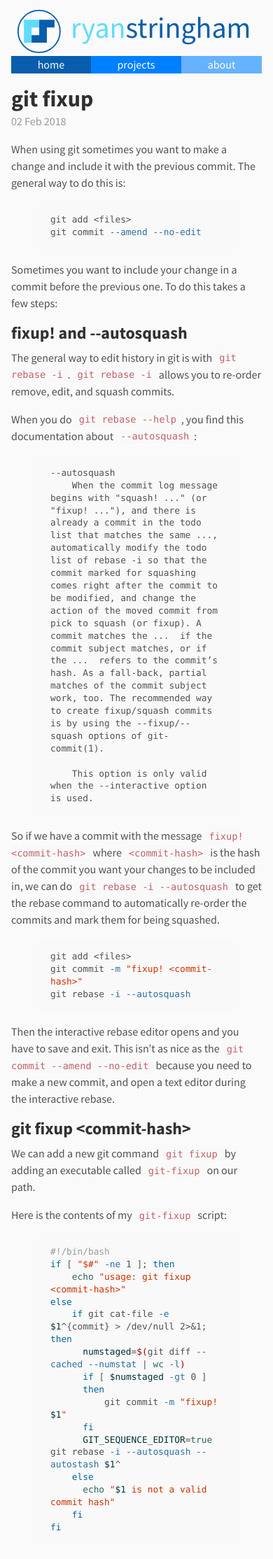
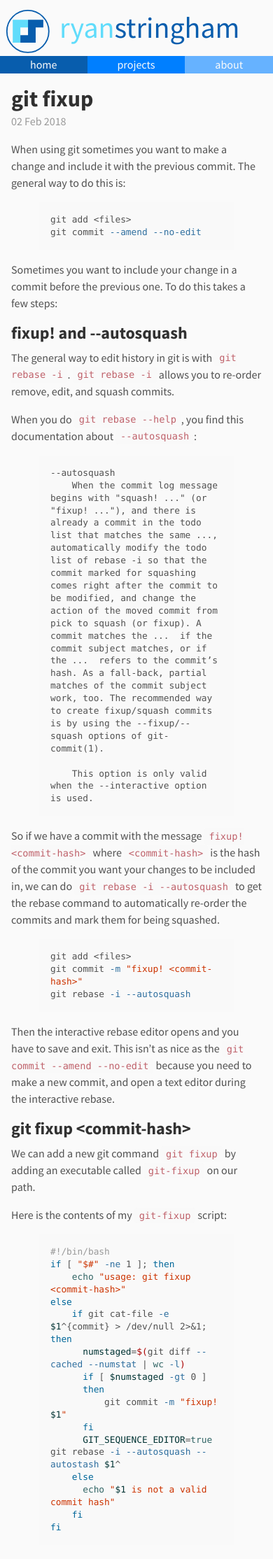
Before and after one commit to stringham/blog, a Jekyll site: the page built from index.html, in a window 390 px wide. Shown: the top 2228 px of the page at 70% size. Built offline with Jekyll 4.4.1, drawn with Linux system fonts in a browser that asks for light colours; the list of posts is cut into pages by our own code.

Commit message:
improve mobile view of blog

```diff
--- a/_layouts/default.html
+++ b/_layouts/default.html
@@ -4,8 +4,8 @@
   {% include head.html %}
 
   <body>
+    {% include header.html %}
     <div class="container content">
-      {% include header.html %}
       {{ content }}
     </div>
   </body>
--- a/public/css/style.css
+++ b/public/css/style.css
@@ -10,6 +10,12 @@
 	position: relative;
   width:100%;
   margin-top: 10px;
+
+  max-width: 38rem;
+  padding-left: 1rem;
+  padding-right: 1rem;
+  margin-left: auto;
+  margin-right: auto;
 }
 
 .header .name {
@@ -81,17 +87,22 @@
 	}
 
 	#s-about article > div {
-		width: 280px;
+    width: 280px;
 		height: 280px;
 		margin: 10px;
 	}
 }
 
 @media only screen and (max-width: 610px) {
-	#s-about .image {
-		width: 180px;
+  .header {
+    padding-left: 0;
+    padding-right: 0;
+  }
+
+  #s-about .image {
+    width: 180px;
 		height: 180px;
-	}
+  }
 
 	#s-about article > div {
 		width: 200px;
@@ -103,7 +114,8 @@
 @media only screen and (max-width: 474px) {
 	.header .name {
 		font-size: 50px;
-	}
+  }
+
 }
 
 @media only screen and (max-width: 400px) {
```
